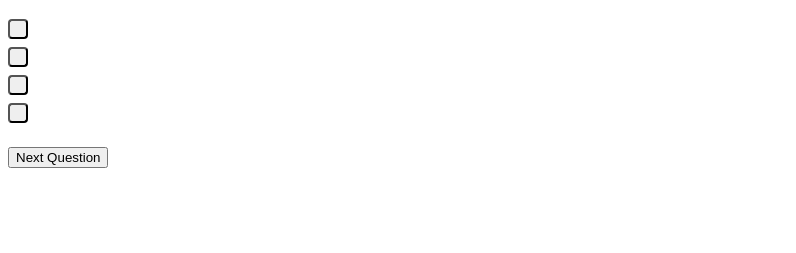
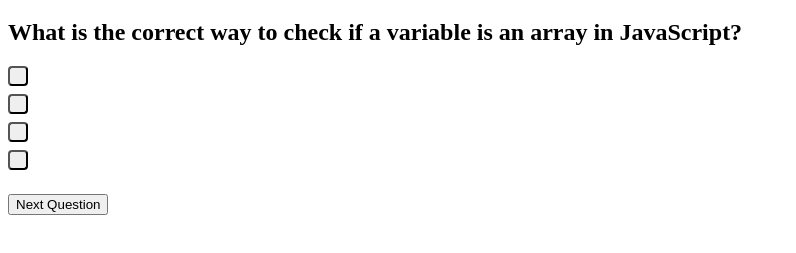
Before and after one commit to briimcfly/javascript-quiz, a plain HTML site: page index.html in a window 1280 px wide. Both pictures are taken after a click on the button "Next Question". Shown: the part 61-314 px from the top of the page, without its empty margins (0-796 px from the left). Drawn offline with Linux system fonts and the light colour scheme.

Commit message:
Questions being sent to HTML

```diff
--- a/assets/js/script.js
+++ b/assets/js/script.js
@@ -142,9 +142,16 @@
 }
 ]
 
+//Global
+var htmlQuestionButton = document.querySelectorAll(".option-btn");
+var htmlCurrentQuestionTitle = document.querySelector("#currentQuestionTitle");
+var nextButton = document.querySelector("#nextButton");
+
+
 //list of used indexes. We don't want to repeat questions!
 var usedIndexArray = [];
 var nextQuestion = [];
+var answerBlock = [];
 function getQuestion() {
     //Find a random index that hasn't already been used.
     var ranIndexNumber = Math.floor(Math.random() * quizArray.length);
@@ -157,12 +164,35 @@
     else {
         usedIndexArray.push(ranIndexNumber);
         nextQuestion = quizArray[ranIndexNumber];
+        answerBlock = [nextQuestion.answer, nextQuestion.option2, nextQuestion.option3, nextQuestion.option4, ]
         return nextQuestion;
     }
 }
 
 getQuestion();
-console.log((nextQuestion).question);
+console.log(nextQuestion);
+console.log(nextQuestion.answer);
+
+console.log(answerBlock[3]);
+
+function displayQuestion(){
+    //get the question and answers
+    getQuestion();
+    console.log(nextQuestion);
+    //add the question to the h2
+    htmlCurrentQuestionTitle.textContent = `${nextQuestion.question}`;
+    //add the answers to the option buttons
+
+
+    for (var i = nextQuestion.length - 1; i = 0 ; i--) {
+        htmlQuestionButton.textContent = `${answerBucket[i]}`
+        console.log(answerBucket[i]);
+    }
+
+}
+
+//HTML Injection
+nextButton.addEventListener("click", displayQuestion);
 
 //*************** */
 // USER STORIES I NEED TO WRITE
--- a/index.html
+++ b/index.html
@@ -11,14 +11,14 @@
       <header>
         <h1>Javascript Quiz</h1>
       </header>
-          <h2 id="currentQuestion"></h2>
+          <h2 id="currentQuestionTitle"></h2>
             <div id = "option-block">
                 <button class="option-btn"></button>
                 <button class="option-btn"></button>
                 <button class="option-btn"></button>
                 <button class="option-btn"></button>
             </div>
-          <button id="nextQuestion" class="btn">Next Question</button>
+          <button id="nextButton" class="btn">Next Question</button>
     <script src="assets/js/script.js"></script>
   </body>
 </html>
```
